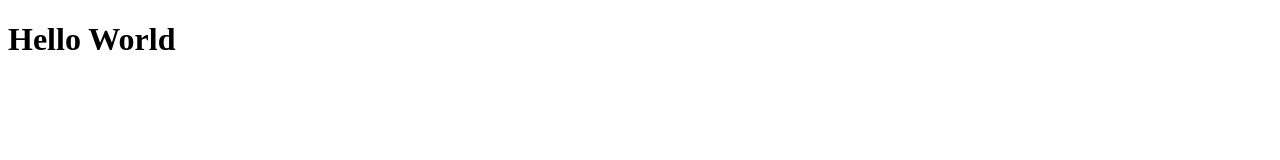
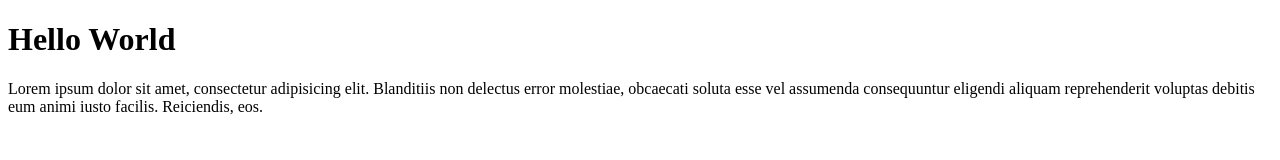
Before and after one commit to SenengAriWijaya/git-test, a plain HTML site: page index.html in a window 1280 px wide. Drawn offline with Linux system fonts and the light colour scheme.

Commit message:
menambahkan paragraf

```diff
--- a/index.html
+++ b/index.html
@@ -7,5 +7,6 @@
 </head>
 <body>
     <h1>Hello World</h1>
+    <p>Lorem ipsum dolor sit amet, consectetur adipisicing elit. Blanditiis non delectus error molestiae, obcaecati soluta esse vel assumenda consequuntur eligendi aliquam reprehenderit voluptas debitis eum animi iusto facilis. Reiciendis, eos.</p>
 </body>
 </html>
```
